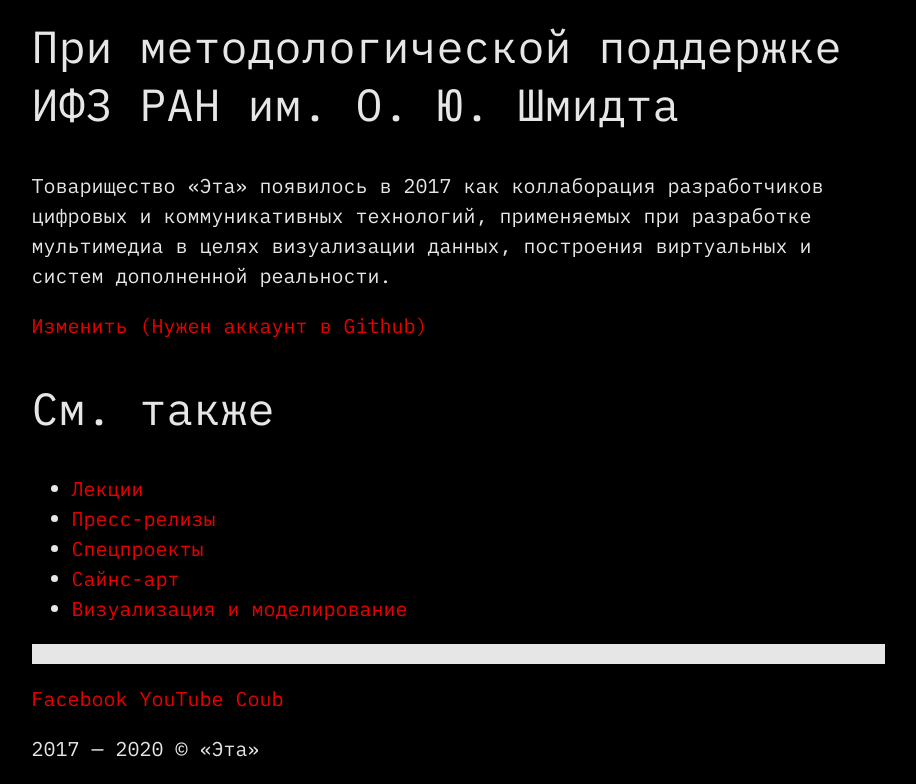
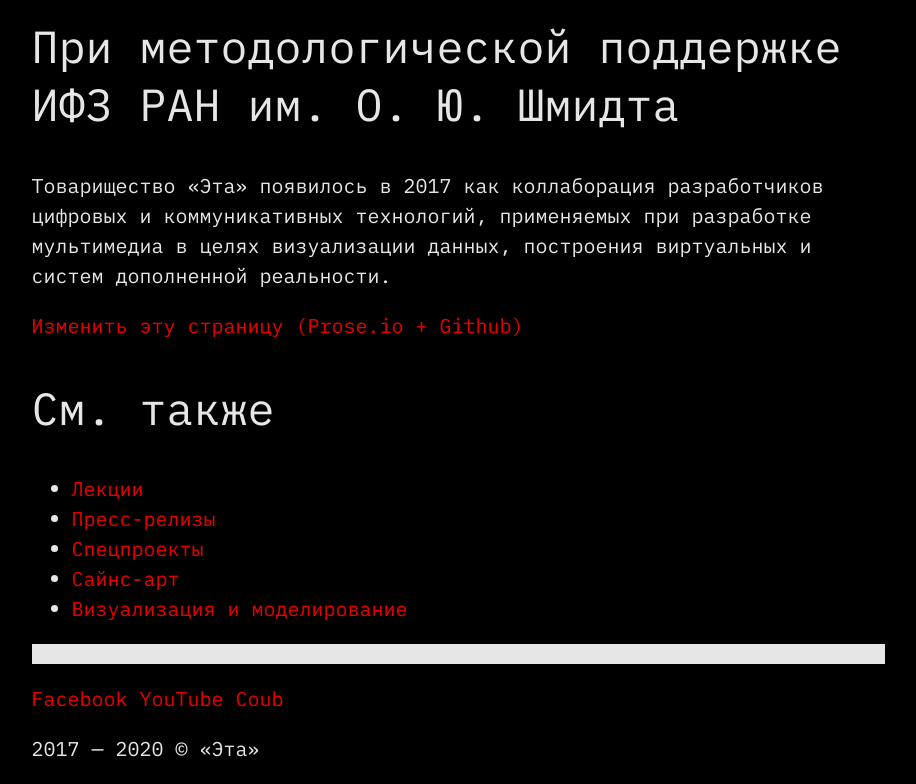
Before and after one commit to indexmod/eta.ga, a Jekyll site: the page built from index.md, in a window 1280 px wide. Shown: the part 473-1257 px from the top of the page, without its empty margins (200-1116 px from the left). Built offline with Jekyll 4.4.1, drawn with Linux system fonts in a browser that asks for light colours.

Commit message:
prose.io

```diff
--- a/_includes/edit.html
+++ b/_includes/edit.html
@@ -1 +1 @@
-<p><a href="https://prose.io/#indexmod/eta-space/edit/master/{{page.path}}">Изменить (Нужен аккаунт в Github)</a></p>
+<p><a href="https://prose.io/#indexmod/eta-space/edit/master/{{page.path}}">Изменить эту страницу (Prose.io + Github)</a></p>
```
Also changed, not shown: 1 other file.
